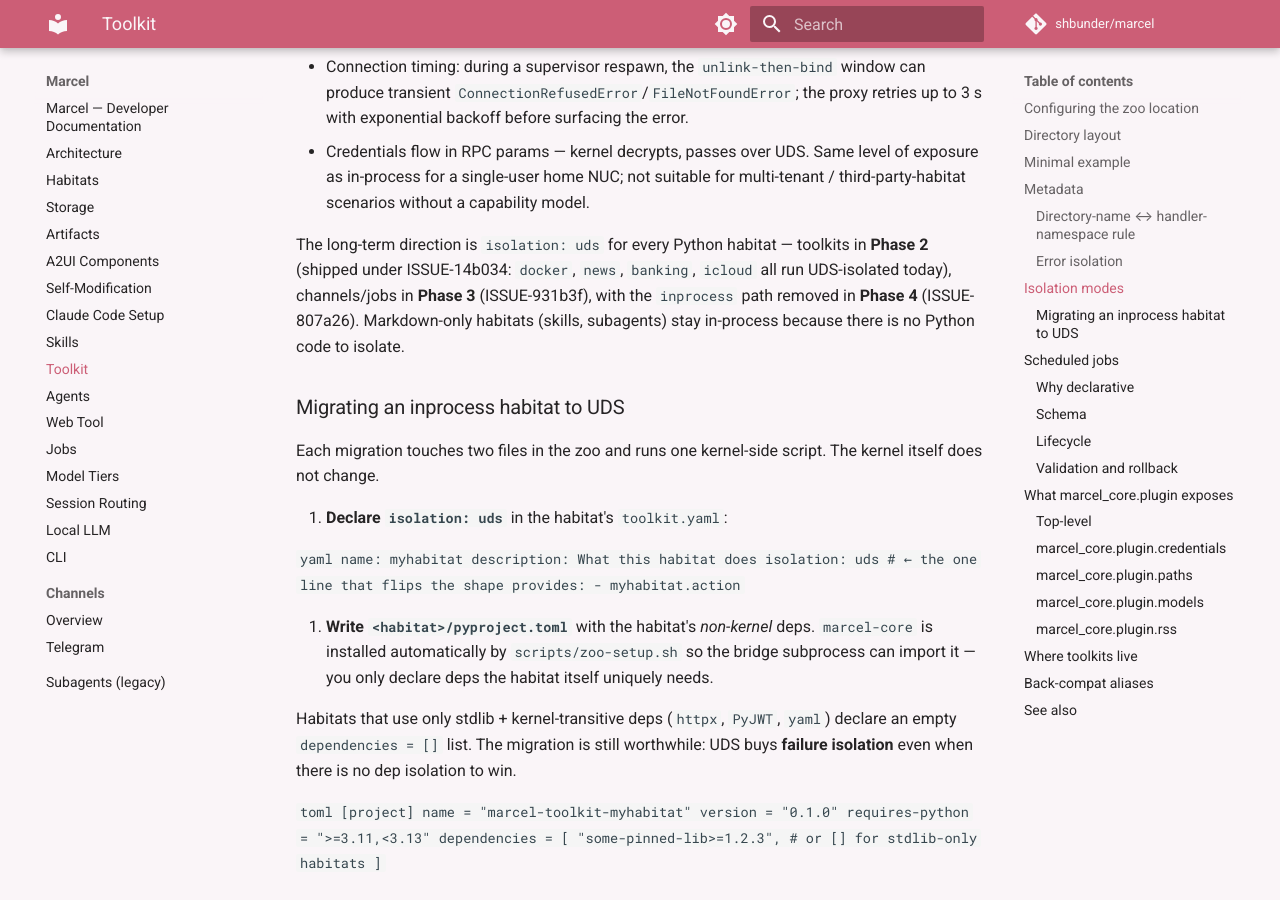
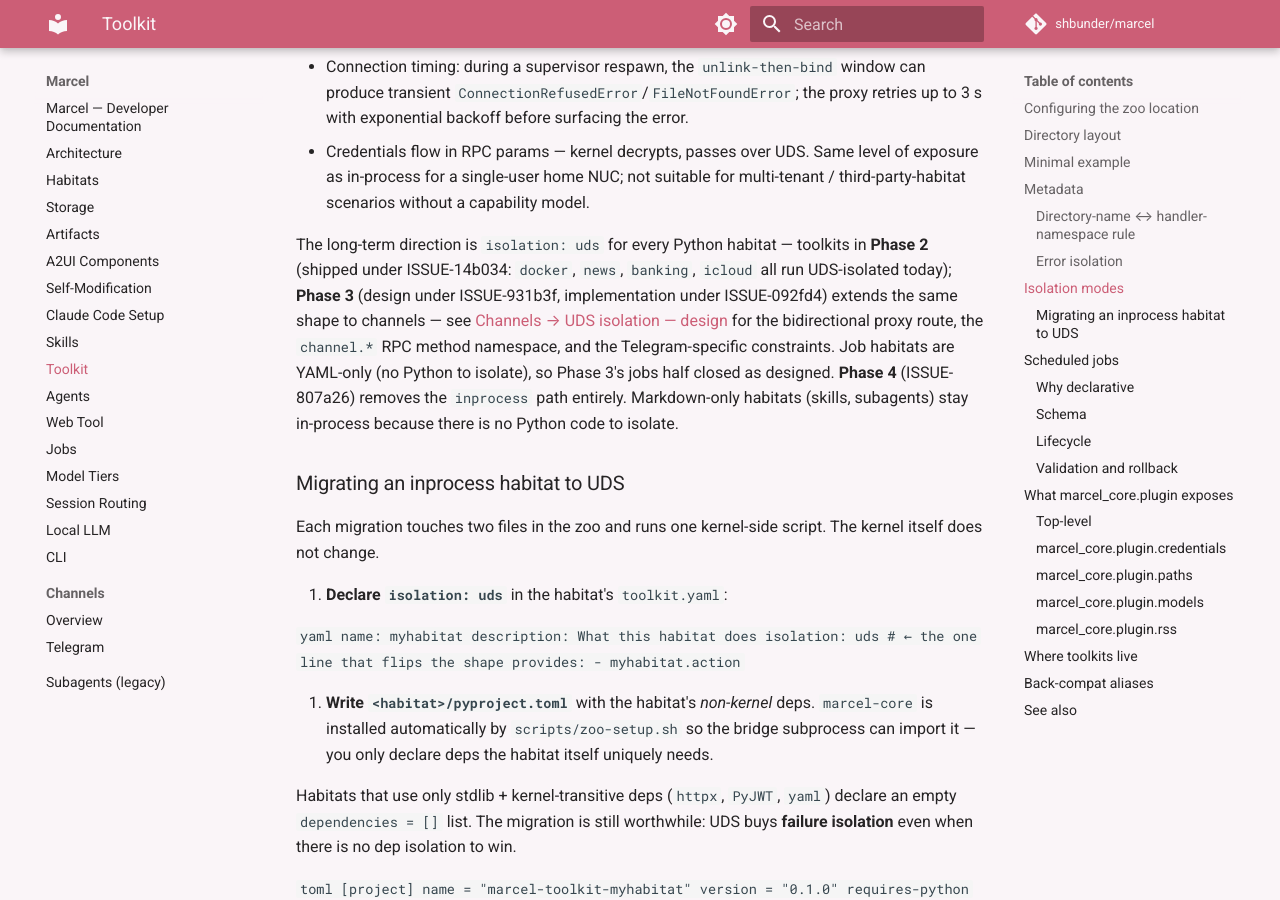
Before and after one commit to shbunder/marcel, an MkDocs documentation site: the page built from docs/plugins.md, in a window 1280 px wide and 900 px high, scrolled down 4893 px. Built offline with MkDocs 1.6.1 and Material for MkDocs 9.7.7, drawn with Linux system fonts in a browser that asks for light colours; comment, search, counter and statistics services are not loaded.

Commit message:
🔧 [ISSUE-931b3f] impl: update docs/plugins.md pointer to channels UDS design
Isolation-modes roadmap paragraph now names ISSUE-092fd4 as the
implementation follow-up alongside ISSUE-931b3f (the design), links
into docs/channels.md's new "UDS isolation — design" section, and
states explicitly that jobs-half closed as designed (YAML-only).

Co-Authored-By: Claude Opus 4.7 <noreply@anthropic.com>

```diff
--- a/docs/plugins.md
+++ b/docs/plugins.md
@@ -228,10 +228,16 @@ What it costs:
 
 The long-term direction is `isolation: uds` for every Python habitat —
 toolkits in **Phase 2** (shipped under ISSUE-14b034: `docker`, `news`,
-`banking`, `icloud` all run UDS-isolated today), channels/jobs in
-**Phase 3** (ISSUE-931b3f), with the `inprocess` path removed in
-**Phase 4** (ISSUE-807a26). Markdown-only habitats (skills, subagents)
-stay in-process because there is no Python code to isolate.
+`banking`, `icloud` all run UDS-isolated today); **Phase 3** (design
+under ISSUE-931b3f, implementation under ISSUE-092fd4) extends the
+same shape to channels — see
+[Channels → UDS isolation — design](channels.md#uds-isolation-design)
+for the bidirectional proxy route, the `channel.*` RPC method
+namespace, and the Telegram-specific constraints. Job habitats are
+YAML-only (no Python to isolate), so Phase 3's jobs half closed as
+designed. **Phase 4** (ISSUE-807a26) removes the `inprocess` path
+entirely. Markdown-only habitats (skills, subagents) stay in-process
+because there is no Python code to isolate.
 
 ### Migrating an inprocess habitat to UDS
 
```
